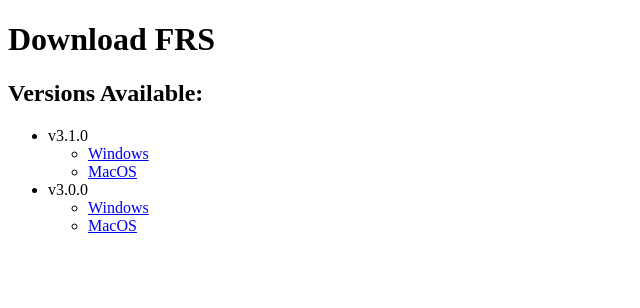
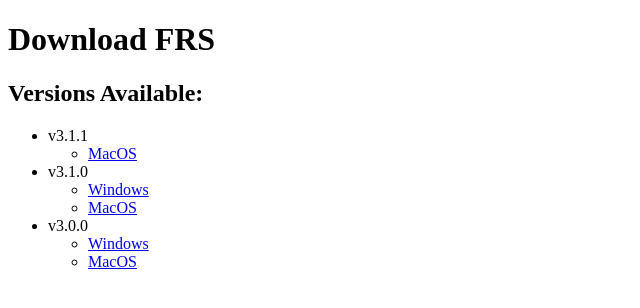
Before and after one commit to realhuman101/FRS, a plain HTML site: page downloads/index.html in a window 1280 px wide. Shown: the whole page, without its empty margins (0-640 px from the left). Drawn offline with Linux system fonts and the light colour scheme.

Commit message:
added 3.1.1

```diff
--- a/downloads/index.html
+++ b/downloads/index.html
@@ -10,16 +10,21 @@
 		<h1>Download FRS</h1>
 		<h2>Versions Available:</h2>
 		<ul>
+			<li>v3.1.1
+				<ul>
+					<li><a href="downloadFiles/3.1.1/frs-darwin-x64-3.1.1.zip" download>MacOS</a></li>
+				</ul>
+			</li>
 			<li>v3.1.0
 				<ul>
 					<li><a href="downloadFiles/3.1.0/frs-3.1.0 Setup.exe" download>Windows</a></li>
-					<li><a href="downloadFiles/3.1.0/frs-darwin-x64-3.1.0.zip">MacOS</a></li>
+					<li><a href="downloadFiles/3.1.0/frs-darwin-x64-3.1.0.zip" download>MacOS</a></li>
 				</ul>
 			</li>
 			<li>v3.0.0
 				<ul>
 					<li><a href="downloadFiles/3.0.0/frs-win32-x64-3.0.0.zip" download>Windows</a></li>
-					<li><a href="downloadFiles/3.0.0/frs-darwin-x64-3.0.0.zip">MacOS</a></li>
+					<li><a href="downloadFiles/3.0.0/frs-darwin-x64-3.0.0.zip" download>MacOS</a></li>
 				</ul>
 			</li>
 		</ul>
```
Also changed, not shown: 1 other file.
